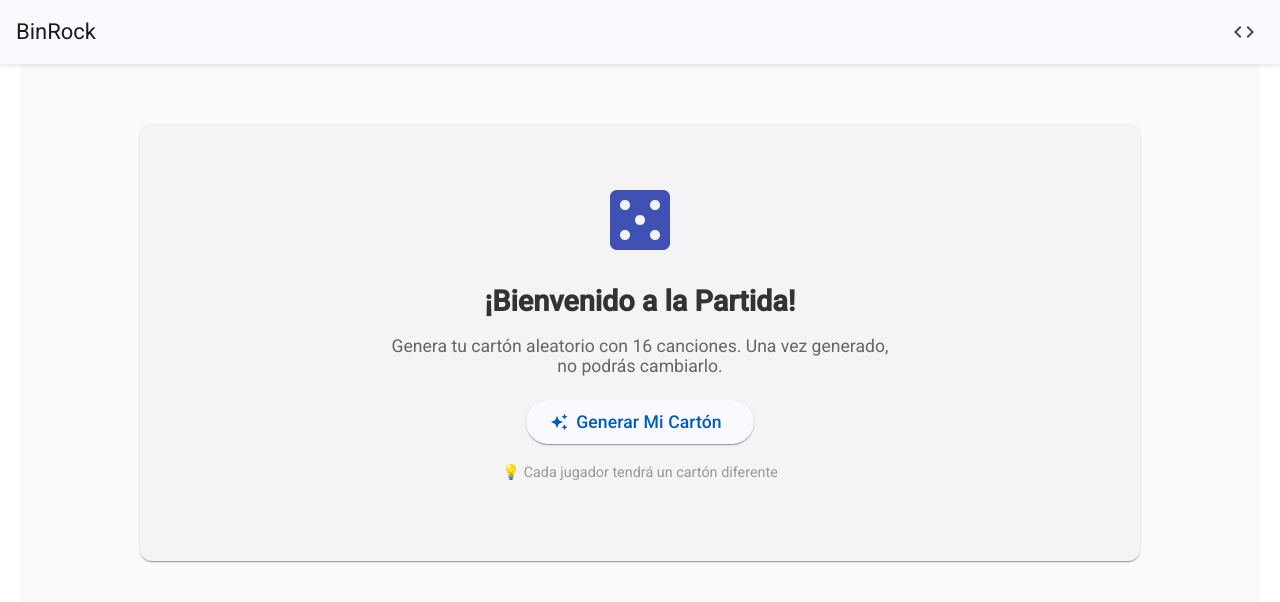
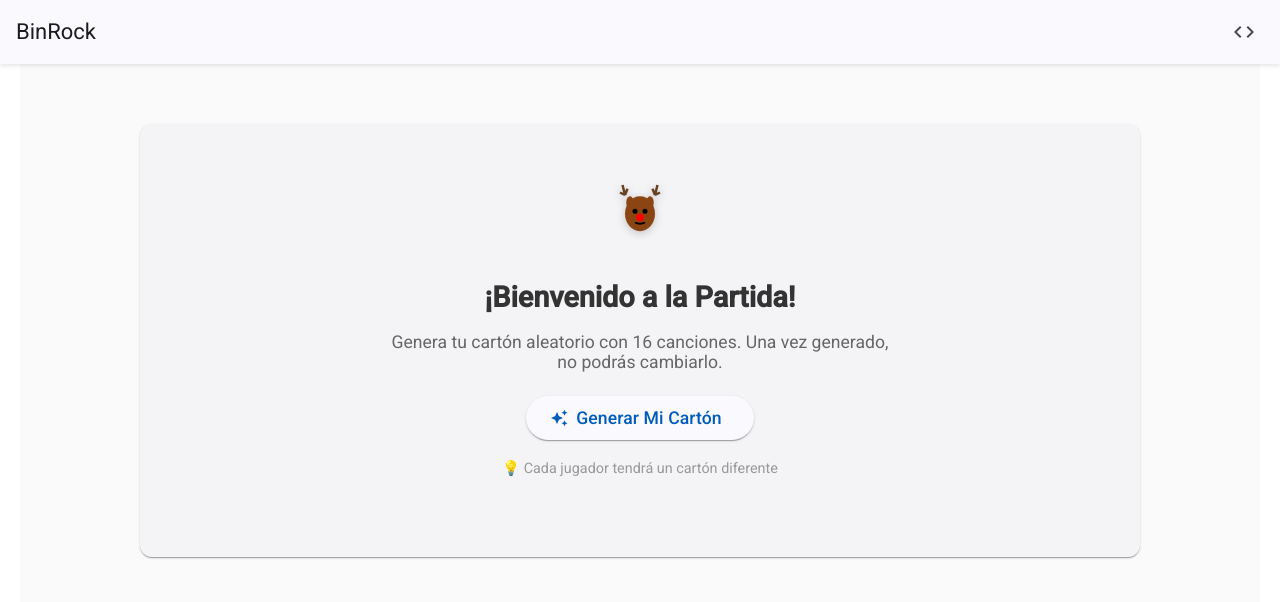
Before and after one commit to juanjinario/binrock, an Angular app: page /game in a window 1280 px wide. Shown: the top 602 px of the page. Built offline with nearby package versions, Linux system fonts and the light colour scheme.

Commit message:
refactor: add more songs & add reno

```diff
--- a/src/app/data/songs.config.ts
+++ b/src/app/data/songs.config.ts
@@ -34,19 +34,24 @@ export const MASTER_SONG_LIST: Song[] = [
   { id: 12, title: 'Despacito', artist: 'Luis Fonsi ft. Daddy Yankee', genre: 'Reggaeton' },
   { id: 13, title: 'Tusa', artist: 'Karol G ft. Nicki Minaj', genre: 'Reggaeton' },
   { id: 14, title: 'Safaera', artist: 'Bad Bunny', genre: 'Reggaeton' },
+  { id: 41, title: 'Lo Que Pasó, Pasó', artist: 'Daddy Yankee', genre: 'Reggaeton' },
 
   // Metal
   { id: 15, title: 'Enter Sandman', artist: 'Metallica', genre: 'Metal' },
   { id: 16, title: 'Chop Suey!', artist: 'System of a Down', genre: 'Metal' },
   { id: 17, title: 'Master of Puppets', artist: 'Metallica', genre: 'Metal' },
   { id: 18, title: 'Painkiller', artist: 'Judas Priest', genre: 'Metal' },
+  { id: 43, title: 'The Beautiful People', artist: 'Marilyn Manson', genre: 'Metal Industrial' },
 
   // Pop Español
   { id: 19, title: 'Corazón Partío', artist: 'Alejandro Sanz', genre: 'Pop Español' },
+  { id: 21, title: 'Hijo de la Luna', artist: 'Mecano', genre: 'Pop Español' },
+
+  // Rock Español
   { id: 20, title: 'La Flaca', artist: 'Jarabe de Palo', genre: 'Rock Español' },
-  { id: 21, title: 'Hijo de la Luna', artist: 'Mecano', genre: 'Pop Español' },
   { id: 22, title: 'Me Gustas Tú', artist: 'Manu Chao', genre: 'Rock Español' },
   { id: 23, title: 'Rayando el Sol', artist: 'Maná', genre: 'Rock Español' },
+  { id: 46, title: 'Clavado en un Bar', artist: 'Maná', genre: 'Rock Español' },
 
   // Pop Internacional
   { id: 24, title: 'Dancing Queen', artist: 'ABBA', genre: 'Disco' },
@@ -56,22 +61,36 @@ export const MASTER_SONG_LIST: Song[] = [
   { id: 28, title: 'Bohemian Rhapsody', artist: 'Queen', genre: 'Rock' },
   { id: 29, title: 'Shake It Off', artist: 'Taylor Swift', genre: 'Pop' },
 
-  // Rock Alternativo / Indie
+  // Rock Alternativo
   { id: 30, title: 'Mr. Brightside', artist: 'The Killers', genre: 'Indie Rock' },
   { id: 31, title: 'Wonderwall', artist: 'Oasis', genre: 'Britpop' },
   { id: 32, title: 'Seven Nation Army', artist: 'The White Stripes', genre: 'Rock Alternativo' },
   { id: 33, title: 'Smells Like Teen Spirit', artist: 'Nirvana', genre: 'Grunge' },
+  { id: 42, title: 'Don\'t Speak', artist: 'No Doubt', genre: 'Rock Alternativo' },
 
-  // Regional Mexicano / Cumbia
+  // Cumbia
+  { id: 35, title: 'El Listón de Tu Pelo', artist: 'Los Ángeles Azules', genre: 'Cumbia' },
+  { id: 47, title: 'Una Canción', artist: 'Los de Adentro', genre: 'Cumbia' },
+
+  // Regional Mexicano
   { id: 34, title: 'La Chona', artist: 'Los Tucanes de Tijuana', genre: 'Regional Mexicano' },
-  { id: 35, title: 'El Listón de Tu Pelo', artist: 'Los Ángeles Azules', genre: 'Cumbia' },
+
+  // Pop Latino
   { id: 36, title: 'Amor a la Mexicana', artist: 'Thalía', genre: 'Pop Latino' },
+  { id: 44, title: 'Pegate', artist: 'Ricky Martin', genre: 'Pop Latino' },
 
-  // Hip Hop / R&B
+  // Hip Hop
   { id: 37, title: 'Lose Yourself', artist: 'Eminem', genre: 'Hip Hop' },
+  { id: 39, title: 'In Da Club', artist: '50 Cent', genre: 'Hip Hop' },
+
+  // R&B
   { id: 38, title: 'Crazy in Love', artist: 'Beyoncé ft. Jay-Z', genre: 'R&B' },
-  { id: 39, title: 'In Da Club', artist: '50 Cent', genre: 'Hip Hop' },
-  { id: 40, title: 'Uptown Funk', artist: 'Mark Ronson ft. Bruno Mars', genre: 'Funk' }
+
+  // Funk
+  { id: 40, title: 'Uptown Funk', artist: 'Mark Ronson ft. Bruno Mars', genre: 'Funk' },
+
+  // K-Pop
+  { id: 45, title: 'Gangnam Style', artist: 'PSY', genre: 'K-Pop' }
 ];
 
 export const SONGS_DATA = new InjectionToken<Song[]>('SONGS_DATA', {
--- a/src/app/pages/game-board/game-board.component.html
+++ b/src/app/pages/game-board/game-board.component.html
@@ -37,7 +37,25 @@
     <mat-card class="generate-card" @fadeIn>
       <mat-card-content>
         <div class="generate-content">
-          <mat-icon class="big-icon">casino</mat-icon>
+          <div class="reindeer-icon">
+            <svg xmlns="http://www.w3.org/2000/svg" viewBox="0 0 64 64" width="80" height="80">
+              <!-- Cabeza -->
+              <ellipse cx="32" cy="35" rx="12" ry="14" fill="#8B4513"/>
+              <!-- Orejas -->
+              <ellipse cx="24" cy="26" rx="3" ry="5" fill="#8B4513"/>
+              <ellipse cx="40" cy="26" rx="3" ry="5" fill="#8B4513"/>
+              <!-- Astas -->
+              <path d="M 20 20 L 18 12 M 20 20 L 16 18 M 20 20 L 22 15" stroke="#654321" stroke-width="2" fill="none"/>
+              <path d="M 44 20 L 46 12 M 44 20 L 48 18 M 44 20 L 42 15" stroke="#654321" stroke-width="2" fill="none"/>
+              <!-- Ojos -->
+              <circle cx="28" cy="33" r="2" fill="#000"/>
+              <circle cx="36" cy="33" r="2" fill="#000"/>
+              <!-- Nariz roja -->
+              <circle cx="32" cy="38" r="3" fill="#FF0000"/>
+              <!-- Sonrisa -->
+              <path d="M 28 42 Q 32 44 36 42" stroke="#000" stroke-width="1.5" fill="none"/>
+            </svg>
+          </div>
           <h2>¡Bienvenido a la Partida!</h2>
           <p>Genera tu cartón aleatorio con 16 canciones. Una vez generado, no podrás cambiarlo.</p>
           <button mat-raised-button color="primary" (click)="generateNewBoard()" class="generate-button">
--- a/src/app/pages/game-board/game-board.component.scss
+++ b/src/app/pages/game-board/game-board.component.scss
@@ -60,6 +60,22 @@
       height: 80px;
       color: #3f51b5;
       margin-bottom: 20px;
+    }
+
+    .reindeer-icon {
+      display: flex;
+      justify-content: center;
+      margin-bottom: 20px;
+
+      svg {
+        filter: drop-shadow(0 2px 4px rgba(0,0,0,0.2));
+        animation: bounce 2s ease-in-out infinite;
+      }
+    }
+
+    @keyframes bounce {
+      0%, 100% { transform: translateY(0); }
+      50% { transform: translateY(-10px); }
     }
 
     h2 {
```
